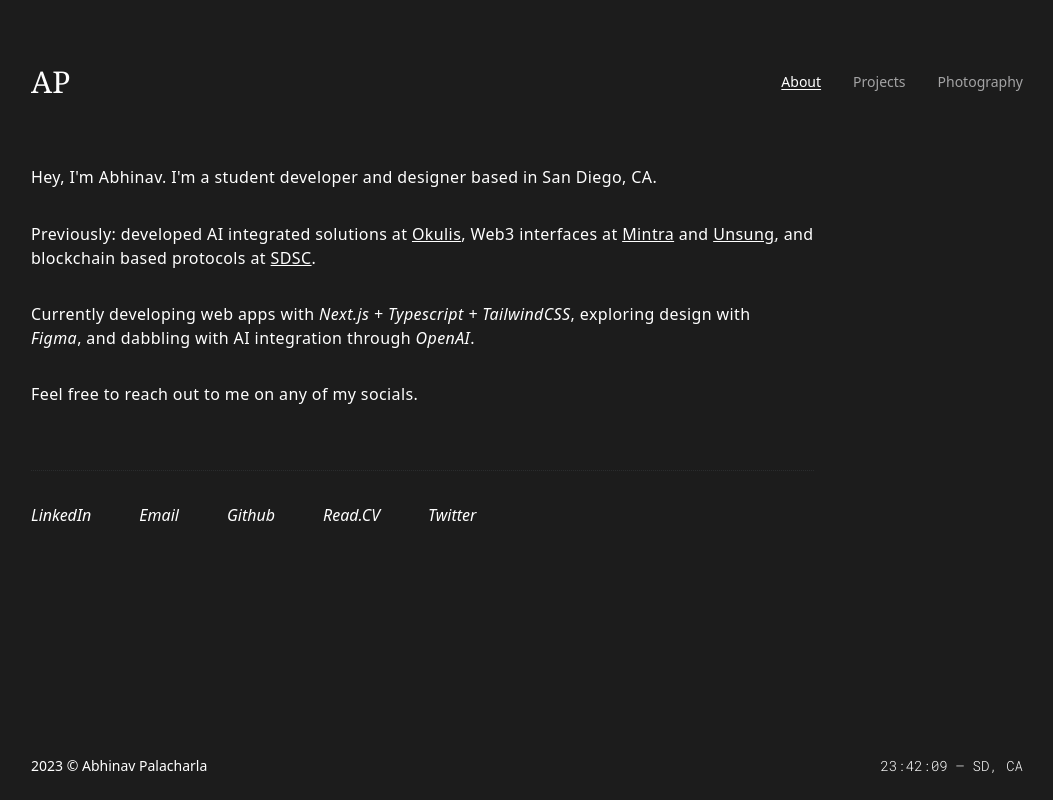
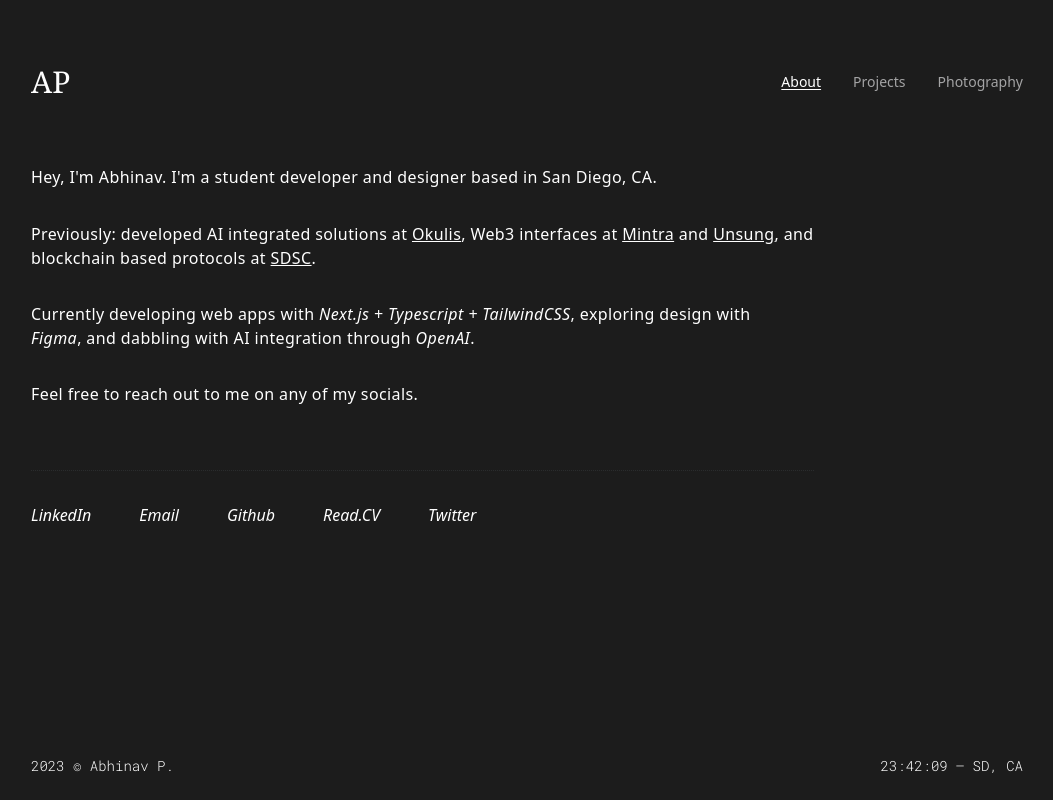
Before and after one commit to AbhinavPalacharla/palacharla.com, a Next.js app: page / in a window 1280 px wide. Shown: the whole page, without its empty margins (113-1166 px from the left). Built offline with nearby package versions, Linux system fonts and the light colour scheme.

Commit message:
🛠 Minor improvements to footer

```diff
--- a/src/components/layout/Footer.tsx
+++ b/src/components/layout/Footer.tsx
@@ -45,7 +45,9 @@ const Footer: React.FC = () => {
 
   return (
     <div className="flex items-center justify-between text-xs lg:text-sm px-8 pb-6 pt-12 lg:pb-6 lg:pt-16 lg:px-36 bg-[#1C1C1C]">
-      <h1 className="font-light">2023 © Abhinav Palacharla</h1>
+      <h1 className={`font-light ${robotoMono.className}`}>
+        2023 © Abhinav P.
+      </h1>
 
       <div className="flex flex-row items-center gap-x-2">
         <div className={`flex flex-row items-center ${robotoMono.className}`}>
```
